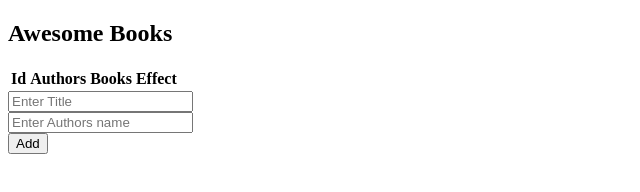
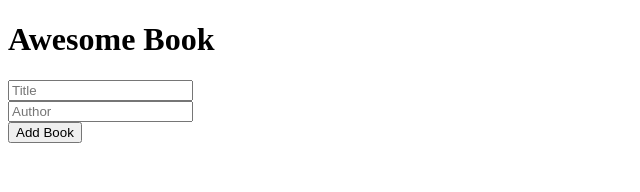
Before and after one commit to GloireIrenge/Awesome-Books, a website: page index.html in a window 1280 px wide. Shown: the whole page, without its empty margins (0-640 px from the left). Drawn offline with Linux system fonts and the light colour scheme.

Commit message:
Update display place

```diff
--- a/index.html
+++ b/index.html
@@ -10,35 +10,19 @@
 
 <body>
     <main>
-        <div id="table">
-            <div class="container mt-3">
-                <h2 class="text-center text-primary">Awesome Books</h2>
-                <table class="table table-dark table-striped">
-                    <thead>
-                        <tr>
-                            <th>Id</th>
-                            <th>Authors</th>
-                            <th>Books</th>
-                            <th>Effect</th>
-                        </tr>
-                    </thead>
-                    <tbody id="ctn-book">
-                    </tbody>
-                </table>
-            </div>
+
+        <h1>Awesome Book</h1>
+        <div id="display"></div>
         </div>
 
         <div id="form">
-            <form class="container mt-5 form-add">
-                <div class="row">
-                    <div class="col">
-                        <input type="text" class="form-control" placeholder="Enter Title" name="title" id="title">
-                    </div>
-                    <div class="col">
-                        <input type="text" class="form-control" placeholder="Enter Authors name" name="Author" id="author">
-                    </div>
-                    <button class="bg-primary text-light m-2 p-2 border-0" id="button" type="button">Add</button>
-                </div>
+            <form>
+              <div class="form">
+                <input type="text" placeholder="Title" id="title"/></br>
+                <input type="text" placeholder="Author" id="author"/></br>
+                <button id="submit" type="button">Add Book</button>
+              </div>
+            </form>
             </form>
         </div>
 
```
